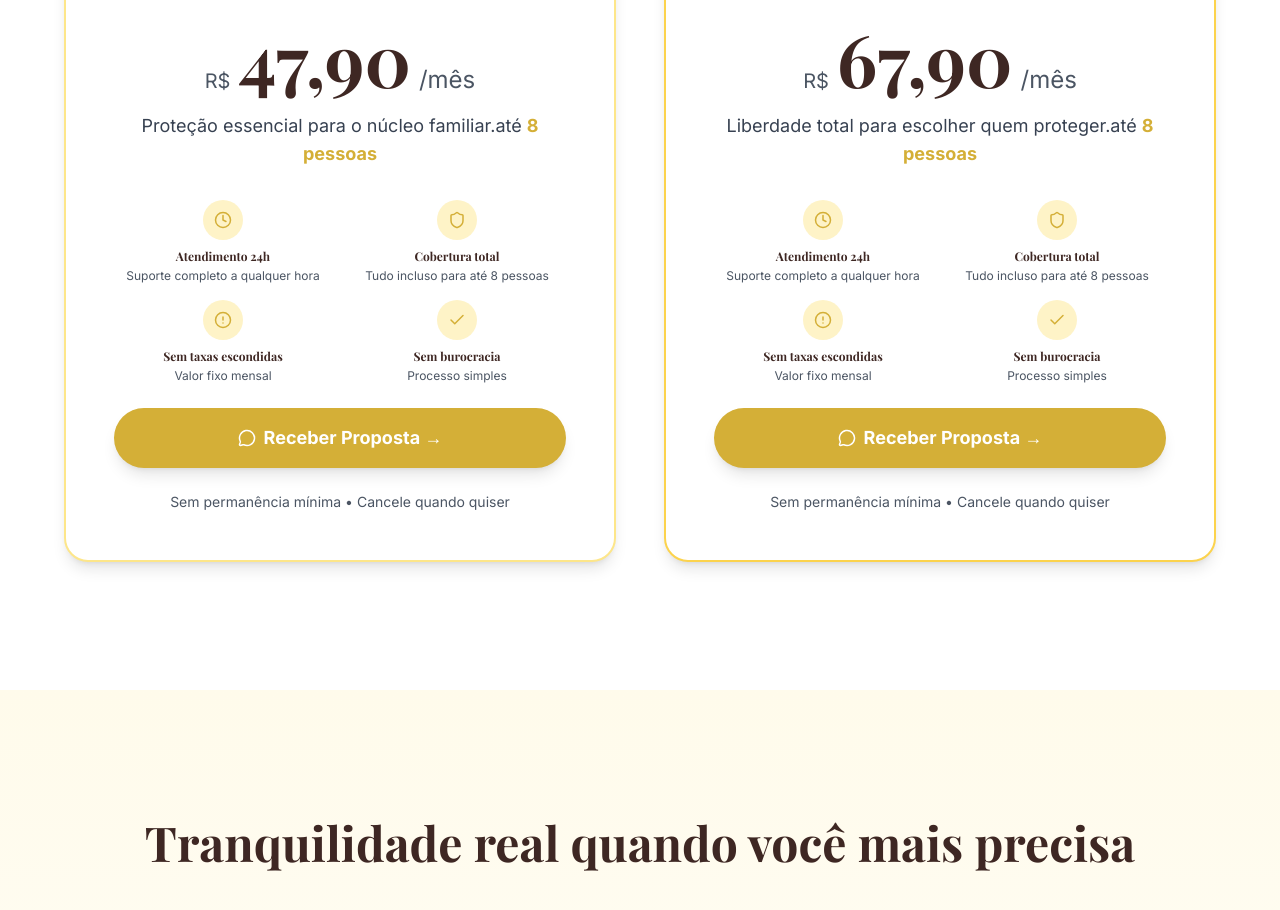
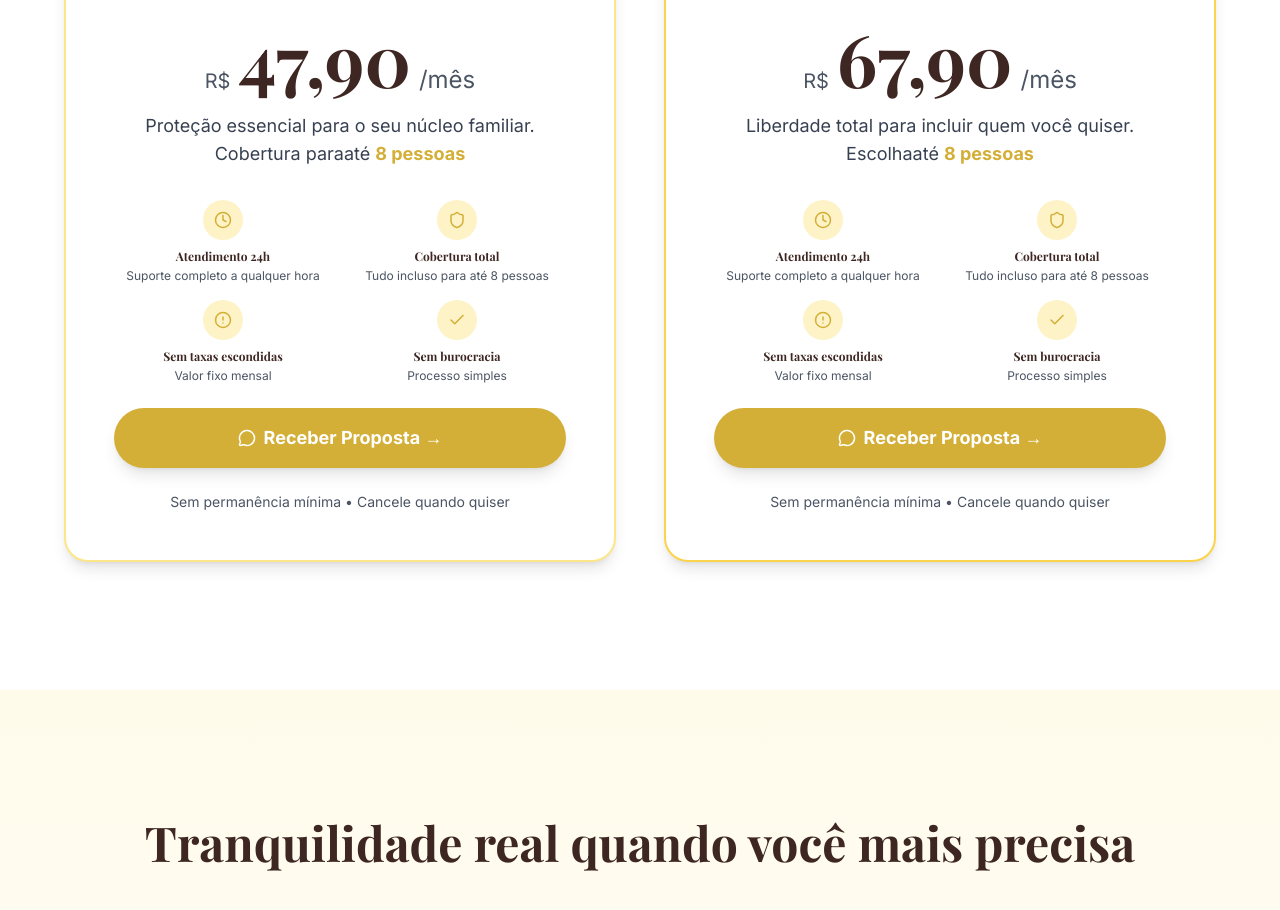
Before and after one commit to luizbem007-dot/PRINCIPEDAPAZ, a React (Vite) app: page / in a window 1280 px wide. Shown: the part 1532-2442 px from the top of the page. Built offline with nearby package versions, Linux system fonts and the light colour scheme.

Commit message:
Update plan descriptions

```diff
--- a/src/App.jsx
+++ b/src/App.jsx
@@ -74,7 +74,7 @@ function App() {
       name: 'Plano Família',
       subtitle: 'O Econômico',
       price: '47,90',
-      description: 'Proteção essencial para o núcleo familiar.',
+      description: 'Proteção essencial para o seu núcleo familiar. Cobertura para',
       benefits: [
         '👨‍👩‍👧‍👦 Quem participa: Você + Cônjuge + Filhos + Pais',
         '⛔ Regra de Idade: Todos devem ter até 70 anos na contratação',
@@ -91,7 +91,7 @@ function App() {
       name: 'Plano Premium',
       subtitle: 'O Sem Limites 👑',
       price: '67,90',
-      description: 'Liberdade total para escolher quem proteger.',
+      description: 'Liberdade total para incluir quem você quiser. Escolha',
       highlight: '',
       benefits: [
         '👑 Quem participa: Qualquer pessoa (Sogros, Tios, Vizinhos, Amigos)',
```
